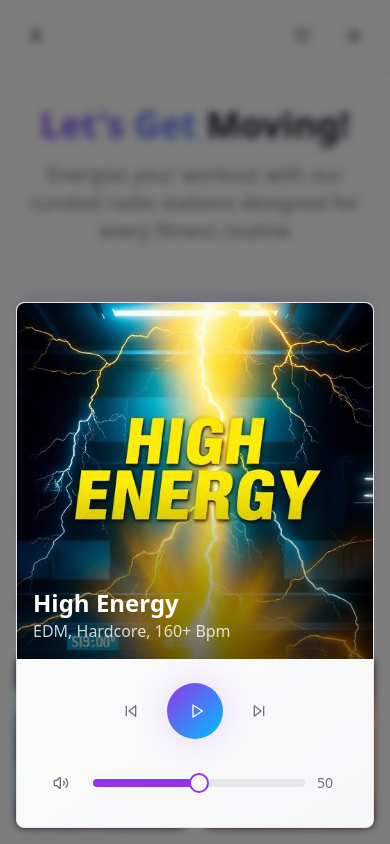
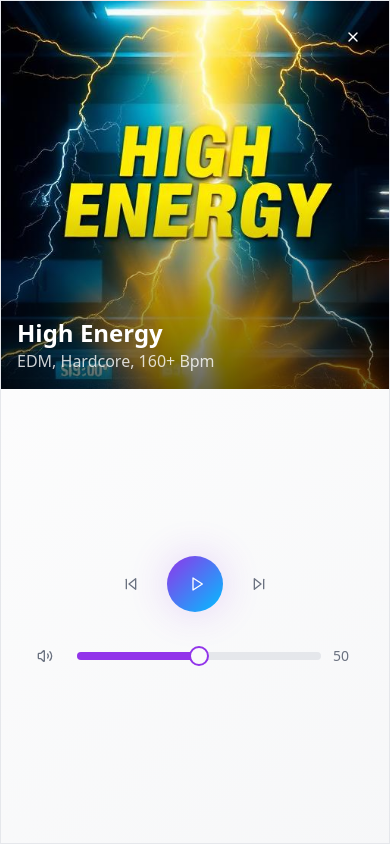
Before and after one commit to sebastiangut/fastfit-beat, a React (Vite) app: page / in a window 390 px wide. Both pictures are taken after a click on the button "Start Listening". Shown: the top 844 px of the page. Built offline with nearby package versions, Linux system fonts and the light colour scheme.

Commit message:
Update player layout
Adjust player to take full viewport on mobile and max 400px width on desktop.

```diff
--- a/src/components/RadioPlayer.tsx
+++ b/src/components/RadioPlayer.tsx
@@ -82,21 +82,21 @@ const RadioPlayer: React.FC<RadioPlayerProps> = ({ station, isOpen, onClose }) =
   if (!station || !isOpen) return null;
 
   return (
-    <div className="fixed inset-0 bg-black/50 backdrop-blur-sm z-50 flex items-end md:items-center justify-center p-4">
-      <Card className="w-full max-w-md bg-gradient-card shadow-player animate-fade-in">
-        <div className="relative">
+    <div className="fixed inset-0 bg-black/50 backdrop-blur-sm z-50 flex items-end md:items-center justify-center">
+      <Card className="w-full h-full md:w-full md:h-auto md:max-w-[400px] md:m-4 bg-gradient-card shadow-player animate-fade-in md:rounded-lg rounded-none">
+        <div className="relative h-full md:h-auto flex flex-col">
           {/* Close button */}
           <Button
             variant="ghost"
             size="icon"
-            className="absolute top-4 right-4 z-10 text-foreground hover:bg-secondary"
+            className="absolute top-4 right-4 z-10 text-white md:text-foreground hover:bg-white/20 md:hover:bg-secondary"
             onClick={onClose}
           >
             <X className="h-5 w-5" />
           </Button>
 
           {/* Cover image */}
-          <div className="aspect-square relative overflow-hidden rounded-t-lg">
+          <div className="aspect-square md:aspect-square relative overflow-hidden md:rounded-t-lg flex-shrink-0">
             <img
               src={station.coverImage}
               alt={station.name}
@@ -106,13 +106,13 @@ const RadioPlayer: React.FC<RadioPlayerProps> = ({ station, isOpen, onClose }) =
 
             {/* Station info overlay */}
             <div className="absolute bottom-4 left-4 text-white">
-              <h2 className="text-2xl font-bold">{station.name}</h2>
+              <h2 className="text-2xl md:text-2xl font-bold">{station.name}</h2>
               <p className="text-white/80">{station.genre}</p>
             </div>
           </div>
 
           {/* Player controls */}
-          <div className="p-6 space-y-6">
+          <div className="p-6 space-y-6 flex-1 flex flex-col justify-center md:flex-initial md:justify-start">
             {/* Main controls */}
             <div className="flex items-center justify-center space-x-4">
               <Button
```
